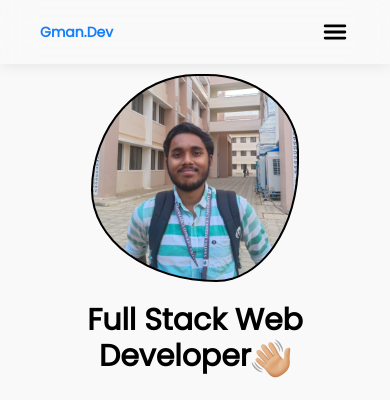
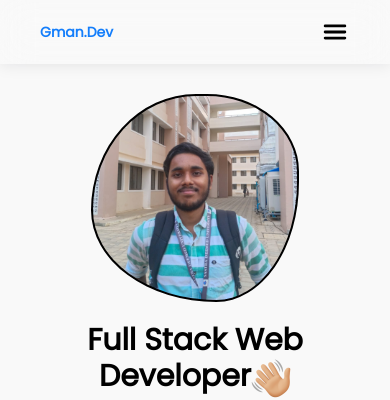
Before and after one commit to notGman/Portfolio-v2.0, a React (Vite) app: page / in a window 390 px wide. Shown: the top 400 px of the page. Built offline with nearby package versions, Linux system fonts and the light colour scheme.

Commit message:
responsiveness fix

```diff
--- a/src/Home/Home.jsx
+++ b/src/Home/Home.jsx
@@ -64,7 +64,7 @@ const Home = () => {
             </div>
           </div>
           <div className="p-5 mt-20 md:mt-0">
-            <div className="w-52 h-52 md:w-64 md:h-64 lg:w-96 lg:h-96 border-2 border-black dark:border-[var(--clr-text-light3)] overflow-hidden shape"></div>
+            <div className="w-52 h-52 md:w-64 md:h-64 lg:w-96 lg:h-96 border-2 border-black dark:border-[var(--clr-text-light3)] overflow-hidden shape mt-10"></div>
           </div>
         </div>
         <div className="mt-5 mb-28 md:mt-5 md:px-5 lg:text-lg flex flex-col md:flex-row items-center gap-5 md:gap-10">
```
